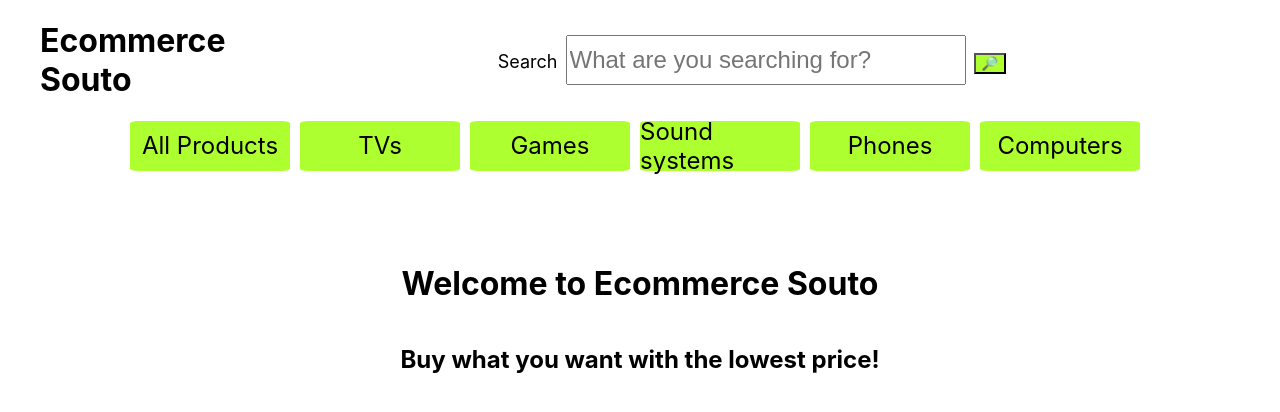
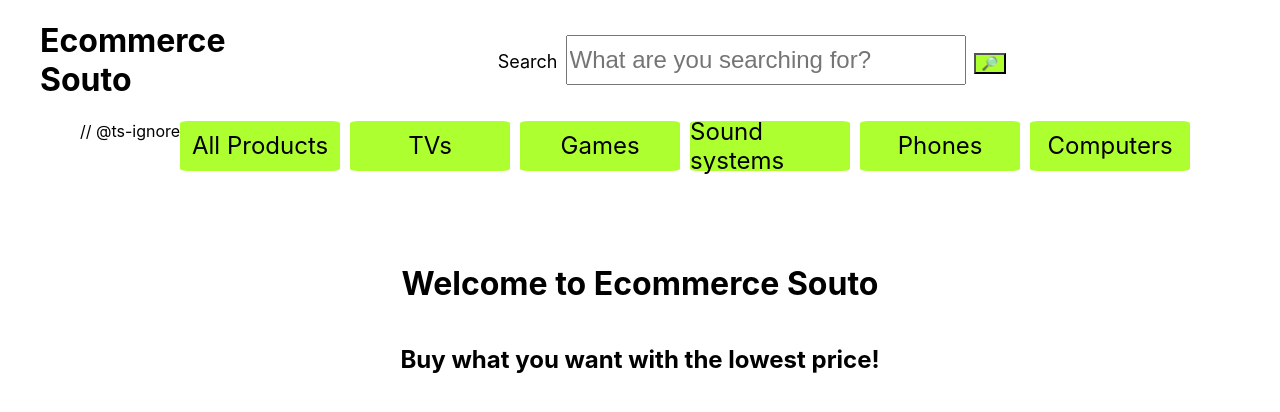
Before and after one commit to gabrielluizsouto/ecommerce-souto, a Next.js app: page / in a window 1280 px wide. Shown: the top 412 px of the page. Built offline with nearby package versions, Linux system fonts and the light colour scheme; no server answers; the database is empty.

Commit message:
Fiz in menu links

```diff
--- a/src/components/Menu/index.tsx
+++ b/src/components/Menu/index.tsx
@@ -4,11 +4,12 @@ import Link from 'next/link'
 const Menu: React.FC = () => {
     return (
         <div className={styles.menuContainer}>
-            <Link href="/">
-                <a className={styles.menuCategory}><span>
+            // @ts-ignore
+            <a href="/" className={styles.menuCategory}>
+                <span>
                     All Products
-                </span></a>
-            </Link>
+                </span>
+            </a>
             <a href="/category/tvs" className={styles.menuCategory}>
                 <span>
                     TVs
```
